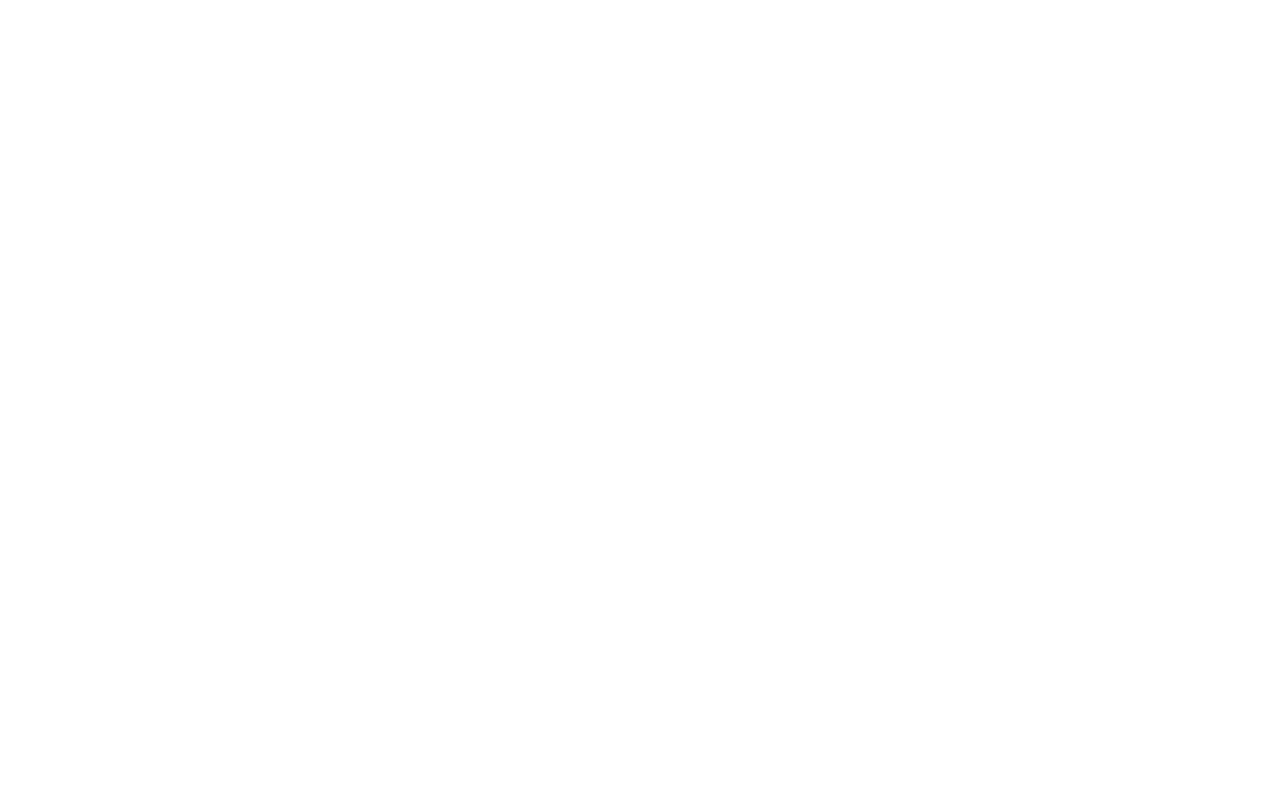
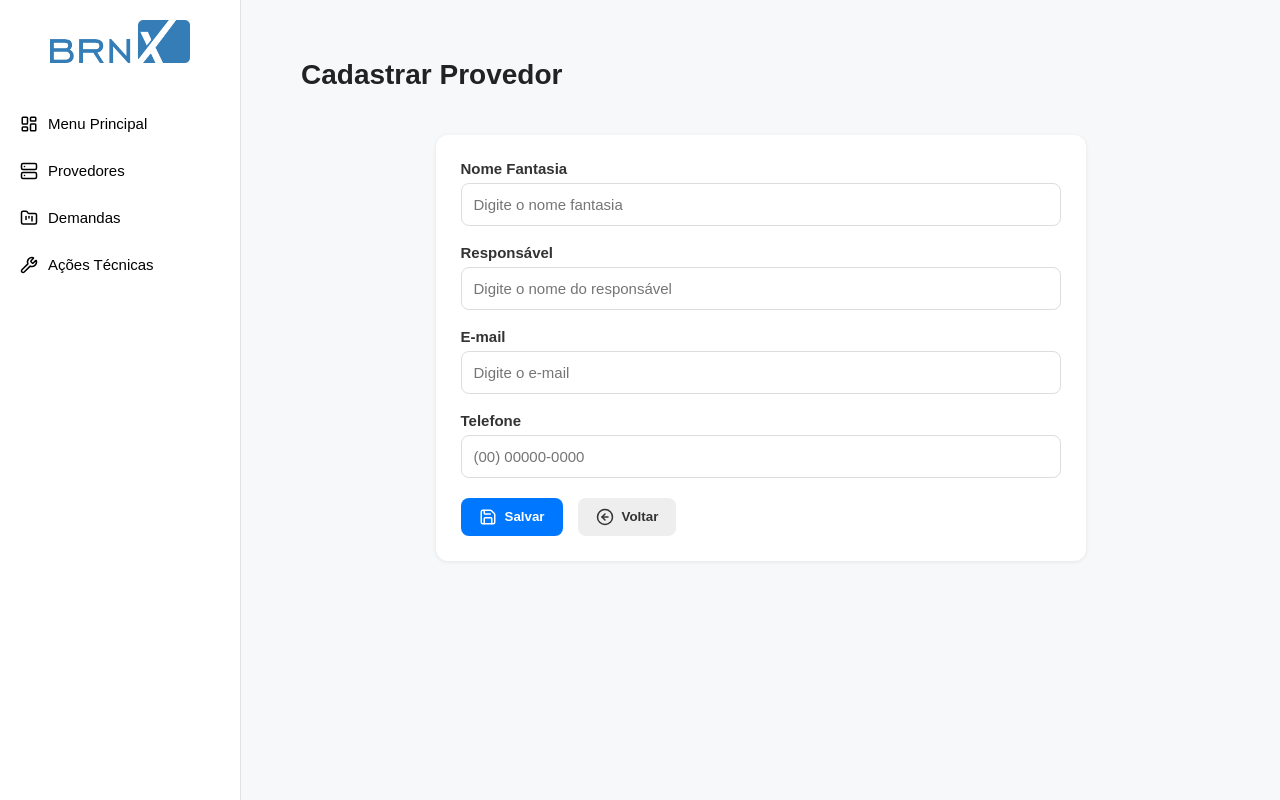
Before and after one commit to Luizfelipenog/BRNX-Teste, a React (Vite) app in the folder frontend/: page /provedores/cadastrar in a window 1280 px wide. Before the commit this address had no page. Built offline with nearby package versions, Linux system fonts and the light colour scheme.

Commit message:
cadastrar

```diff
--- a/frontend/src/App.tsx
+++ b/frontend/src/App.tsx
@@ -2,8 +2,10 @@
 import Home from "./pages/Home/Home";
 import Menu from "./pages/Menu/Menu";
 import ProvidersList from "./pages/Provedores/Listar/ProvidersList";
+import CadastrarProvider from "./pages/Provedores/Cadastrar/CadastrarProvider";
 
 import DashboardLayout from "./layouts/DashboardLayout";
+import { Import } from "lucide-react";
 
 export default function App() {
   return (
@@ -17,6 +19,7 @@
 
         <Route path="/menu" element={<Menu />} />
         <Route path="/provedores/listar" element={<ProvidersList />} />
+         <Route path="/provedores/cadastrar" element={<CadastrarProvider />} />
 
       </Route>
 
--- /dev/null
+++ b/frontend/src/pages/Provedores/Cadastrar/CadastrarProvider.css
@@ -0,0 +1,103 @@
+/* Container geral */
+.provider-form-container {
+  padding: 20px 30px;
+  width: 100%;
+  max-width: 100%;
+  box-sizing: border-box;
+  overflow-x: hidden;
+  font-family: "Outfit", sans-serif;
+}
+
+/* Cabeçalho */
+.provider-form-header {
+  display: flex;
+  justify-content: space-between;
+  align-items: center;
+  margin-bottom: 25px;
+}
+
+.provider-form-header h1 {
+  font-size: 28px;
+  font-weight: 700;
+  color: #222;
+}
+
+/* Card do formulário */
+.provider-form {
+  margin: 0 auto;
+  background: white;
+  padding: 25px;
+  border-radius: 12px;
+  box-shadow: 0 1px 4px rgb(0 0 0 / 8%);
+  max-width: 600px;
+}
+
+.form-group {
+  display: flex;
+  flex-direction: column;
+  margin-bottom: 18px;
+}
+
+.form-group label {
+  font-size: 15px;
+  font-weight: 600;
+  color: #333;
+  margin-bottom: 6px;
+}
+
+.form-group input {
+  padding: 12px;
+  border-radius: 8px;
+  border: 1px solid #ddd;
+  font-size: 15px;
+  transition: 0.2s;
+}
+
+.form-group input:focus {
+  border-color: #0077ff;
+  box-shadow: 0 0 0 2px rgba(0, 119, 255, 0.2);
+  outline: none;
+}
+
+/* Botões */
+.buttons {
+  display: flex;
+  gap: 15px;
+  margin-top: 20px;
+}
+
+.btn-save {
+  display: flex;
+  align-items: center;
+  gap: 8px;
+  background: #0077ff;
+  color: white;
+  padding: 10px 18px;
+  border-radius: 8px;
+  border: none;
+  cursor: pointer;
+  font-weight: 600;
+  transition: 0.2s;
+}
+
+.btn-save:hover {
+  background: #005fcc;
+}
+
+.btn-back {
+  display: flex;
+  align-items: center;
+  gap: 8px;
+  background: #eee;
+  color: #333;
+  padding: 10px 18px;
+  border-radius: 8px;
+  border: none;
+  cursor: pointer;
+  font-weight: 600;
+  transition: 0.2s;
+}
+
+.btn-back:hover {
+  background: #ddd;
+}
--- /dev/null
+++ b/frontend/src/pages/Provedores/Cadastrar/CadastrarProvider.tsx
@@ -0,0 +1,94 @@
+import { useState } from "react";
+import "./CadastrarProvider.css";
+import { ArrowLeftCircle, Save } from "lucide-react";
+import React from "react";
+
+export default function ProviderForm() {
+  const [form, setForm] = useState({
+    nome: "",
+    responsavel: "",
+    email: "",
+    telefone: "",
+  });
+
+  function handleChange(e: React.ChangeEvent<HTMLInputElement>) {
+    setForm({ ...form, [e.target.name]: e.target.value });
+  }
+
+  function handleSubmit(e: React.FormEvent<HTMLFormElement>) {
+    e.preventDefault();
+    console.log("Dados enviados:", form);
+  }
+
+  return (
+    <div className="provider-form-container">
+      <div className="provider-form-header">
+        <h1>Cadastrar Provedor</h1>
+      </div>
+
+      <form className="provider-form" onSubmit={handleSubmit}>
+        <div className="form-group">
+          <label>Nome Fantasia</label>
+          <input
+            type="text"
+            name="nome"
+            value={form.nome}
+            onChange={handleChange}
+            placeholder="Digite o nome fantasia"
+            required
+          />
+        </div>
+
+        <div className="form-group">
+          <label>Responsável</label>
+          <input
+            type="text"
+            name="responsavel"
+            value={form.responsavel}
+            onChange={handleChange}
+            placeholder="Digite o nome do responsável"
+            required
+          />
+        </div>
+
+        <div className="form-group">
+          <label>E-mail</label>
+          <input
+            type="email"
+            name="email"
+            value={form.email}
+            onChange={handleChange}
+            placeholder="Digite o e-mail"
+            required
+          />
+        </div>
+
+        <div className="form-group">
+          <label>Telefone</label>
+          <input
+            type="text"
+            name="telefone"
+            value={form.telefone}
+            onChange={handleChange}
+            placeholder="(00) 00000-0000"
+            required
+          />
+        </div>
+
+        <div className="buttons">
+          <button type="submit" className="btn-save">
+            <Save size={18} /> Salvar
+          </button>
+
+          <button
+            type="button"
+            className="btn-back"
+            onClick={() => window.history.back()}
+          >
+            <ArrowLeftCircle size={18} /> Voltar
+          </button>
+        </div>
+      </form>
+    </div>
+  );
+}
```
